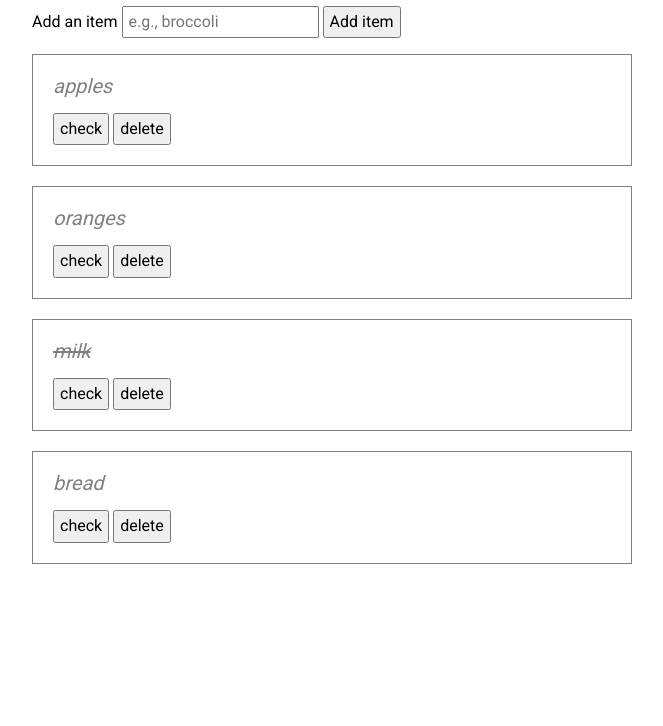
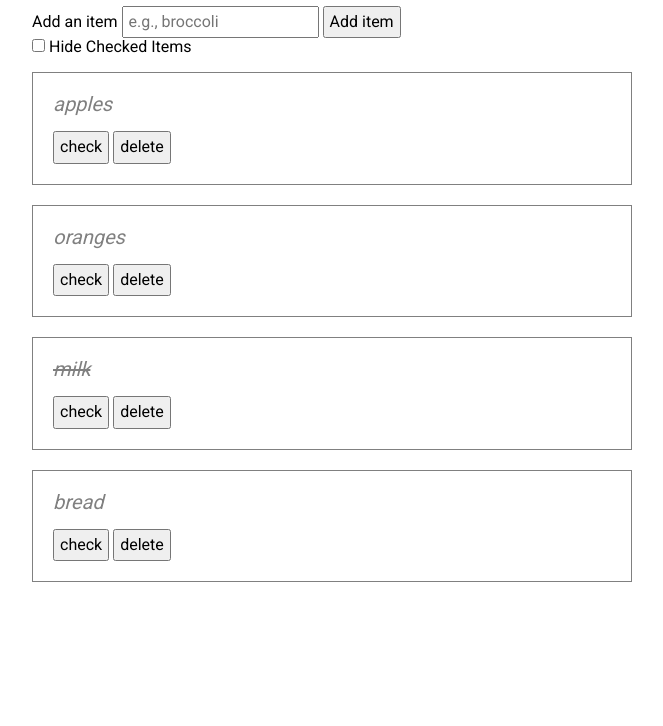
Before and after one commit to thinkful-ei26/shopping-solo-scott, a plain HTML site: page index.html in a window 1280 px wide. Shown: the part 74-800 px from the top of the page, without its empty margins (308-971 px from the left). Drawn offline with nearby package versions, Linux system fonts and the light colour scheme.

Commit message:
added hide checked items box to html file

```diff
--- a/index.html
+++ b/index.html
@@ -16,6 +16,10 @@
             <input type="text" name="shopping-list-entry" class="js-shopping-list-entry" placeholder="e.g., broccoli">
             <button type="submit">Add item</button>
         </form>
+        <div class="checkbox">
+          <input type="checkbox" name="" value="" id="toggle-filter-checked-items">
+          <label for="toggle-filter-checked-items">Hide Checked Items</label>
+        </div>
         <ul class="shopping-list js-shopping-list">
 
         </ul>
```
